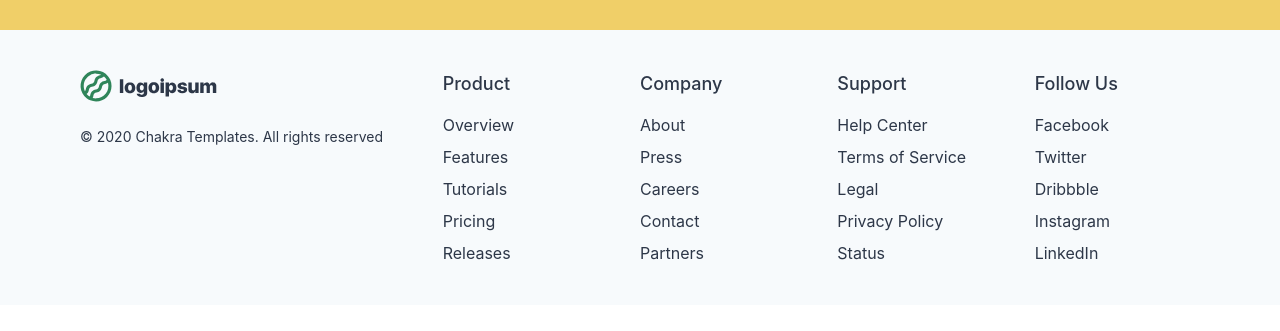
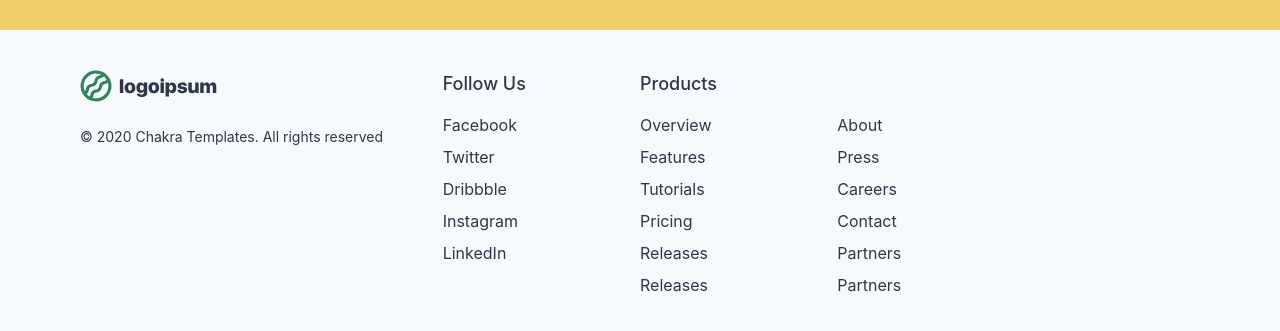
Before and after one commit to fahdikrie/gofarmerin, a Next.js app: page / in a window 1280 px wide. Shown: the part 2863-3194 px from the top of the page. Before the commit the page ends 3168 px from the top, so only its background shows below. Built offline with nearby package versions, Linux system fonts and the light colour scheme.

Commit message:
feat(footer): init layout

```diff
--- a/components/layout/Footer.tsx
+++ b/components/layout/Footer.tsx
@@ -30,9 +30,21 @@ const Logo = ({ color }: { color: string }) => {
   );
 };
 
-const ListHeader = ({ children }: { children: ReactNode }) => {
+const ListHeader = ({
+  children,
+  isHidden,
+}: {
+  children: ReactNode;
+  isHidden?: boolean;
+}) => {
   return (
-    <Text fontWeight={'500'} fontSize={'lg'} mb={2}>
+    <Text
+      fontWeight={'500'}
+      visibility={isHidden ? 'hidden' : 'visible'}
+      display={{ base: isHidden ? 'none' : 'block', md: 'block' }}
+      fontSize={'lg'}
+      mb={2}
+    >
       {children}
     </Text>
   );
@@ -46,7 +58,7 @@ export default function LargeWithLogoLeft() {
     >
       <Container as={Stack} maxW={'6xl'} py={10}>
         <SimpleGrid
-          templateColumns={{ sm: '1fr 1fr', md: '2fr 1fr 1fr 1fr 1fr' }}
+          templateColumns={{ sm: '1fr', md: '2fr 1fr 1fr 1fr 1fr' }}
           spacing={8}
         >
           <Stack spacing={6}>
@@ -58,30 +70,6 @@ export default function LargeWithLogoLeft() {
             </Text>
           </Stack>
           <Stack align={'flex-start'}>
-            <ListHeader>Product</ListHeader>
-            <Link href={'#'}>Overview</Link>
-            <Link href={'#'}>Features</Link>
-            <Link href={'#'}>Tutorials</Link>
-            <Link href={'#'}>Pricing</Link>
-            <Link href={'#'}>Releases</Link>
-          </Stack>
-          <Stack align={'flex-start'}>
-            <ListHeader>Company</ListHeader>
-            <Link href={'#'}>About</Link>
-            <Link href={'#'}>Press</Link>
-            <Link href={'#'}>Careers</Link>
-            <Link href={'#'}>Contact</Link>
-            <Link href={'#'}>Partners</Link>
-          </Stack>
-          <Stack align={'flex-start'}>
-            <ListHeader>Support</ListHeader>
-            <Link href={'#'}>Help Center</Link>
-            <Link href={'#'}>Terms of Service</Link>
-            <Link href={'#'}>Legal</Link>
-            <Link href={'#'}>Privacy Policy</Link>
-            <Link href={'#'}>Status</Link>
-          </Stack>
-          <Stack align={'flex-start'}>
             <ListHeader>Follow Us</ListHeader>
             <Link href={'#'}>Facebook</Link>
             <Link href={'#'}>Twitter</Link>
@@ -89,6 +77,24 @@ export default function LargeWithLogoLeft() {
             <Link href={'#'}>Instagram</Link>
             <Link href={'#'}>LinkedIn</Link>
           </Stack>
+          <Stack align={'flex-start'}>
+            <ListHeader>Products</ListHeader>
+            <Link href={'#'}>Overview</Link>
+            <Link href={'#'}>Features</Link>
+            <Link href={'#'}>Tutorials</Link>
+            <Link href={'#'}>Pricing</Link>
+            <Link href={'#'}>Releases</Link>
+            <Link href={'#'}>Releases</Link>
+          </Stack>
+          <Stack align={'flex-start'}>
+            <ListHeader isHidden>Company</ListHeader>
+            <Link href={'#'}>About</Link>
+            <Link href={'#'}>Press</Link>
+            <Link href={'#'}>Careers</Link>
+            <Link href={'#'}>Contact</Link>
+            <Link href={'#'}>Partners</Link>
+            <Link href={'#'}>Partners</Link>
+          </Stack>
         </SimpleGrid>
       </Container>
     </Box>
```
